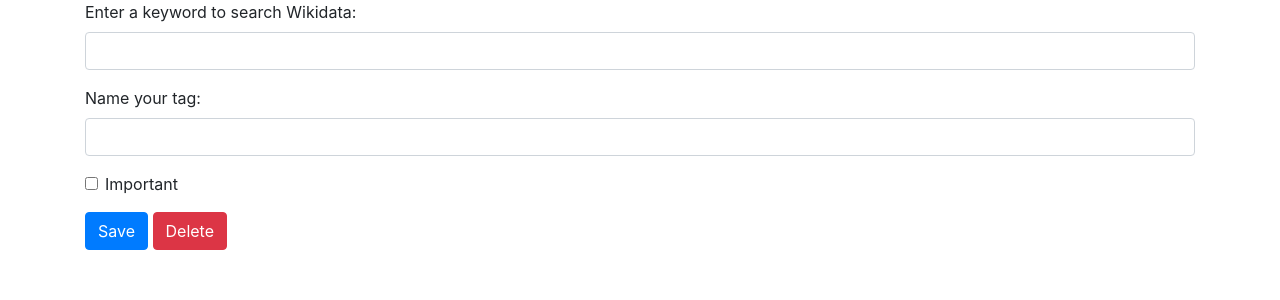
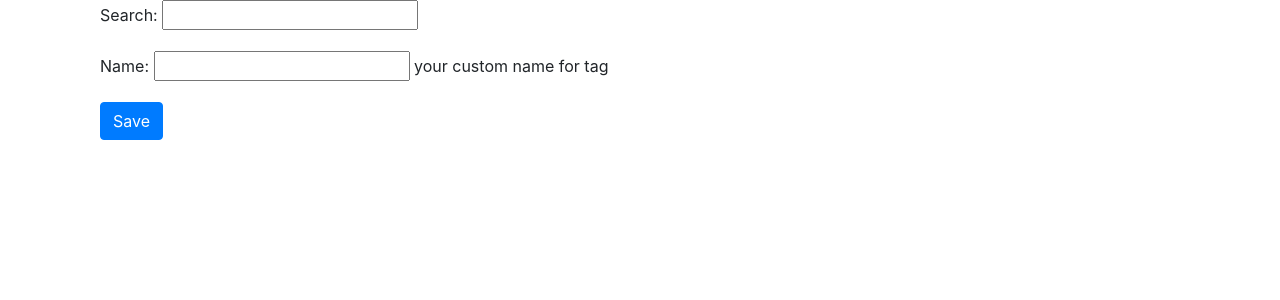
Before and after one commit to gulsahkeskin/boun-swe-573, a Django app: page /create_tag/ in a window 1280 px wide. Shown: the part 56-356 px from the top of the page. Run offline with Django 3.2, Linux system fonts and the light colour scheme; the visitor is signed in with stand-in values (Sample User, id 1); some libraries are stand-ins or nearby versions.

Commit message:
suggestion list for tagging is created todo: suggestion list not coming to form

```diff
--- a/MediTagProject/urls.py
+++ b/MediTagProject/urls.py
@@ -31,5 +31,6 @@ urlpatterns = [
     path('search_results/', views.search_results, name='search_results'),
     path('article_details/<int:pk>', views.article_details, name='article_details'),
     path('create_tag/', views.create_tag, name='create_tag'),
+    path('tag_list/', views.tag_list, name='tag_list'),
 
 ]
--- a/Tagapp/forms.py
+++ b/Tagapp/forms.py
@@ -1,7 +1,9 @@
+import requests
 from django.contrib.auth.forms import UserCreationForm
 from django.contrib.auth.models import User
 from django import forms
-from Tagapp.models import Tag
+
+from wikiFile import WikiData
 
 
 class CreateUserForm(UserCreationForm):
@@ -10,6 +12,13 @@ class CreateUserForm(UserCreationForm):
         fields = ['username', 'first_name', 'last_name', 'email', 'password1', 'password2']
 
 
+suggestion_list = WikiData.wiki_suggest(query="bipolar disorder")
+# print(choices)
+
+
 class TagForm(forms.Form):
-    class Meta:
-        model = Tag
+    # search = forms.MultipleChoiceField(choices=suggestion_list)
+    search = forms.CharField()
+    name = forms.CharField(help_text='your custom name for tag')
+    botcathcer = forms.CharField(required=False,
+                                 widget=forms.HiddenInput)
--- a/Tagapp/templates/tagapp/article_details.html
+++ b/Tagapp/templates/tagapp/article_details.html
@@ -12,6 +12,7 @@
     <p>{{ abstract }}</p>
     <h6>Keywords: </h6>
     <p>{{ keywords }}</p>
+    <p>Tags: {{ tags }}</p>
 
 
 <a class="btn btn-primary" href="/create_tag">Create tag</a>
--- a/Tagapp/templates/tagapp/base.html
+++ b/Tagapp/templates/tagapp/base.html
@@ -9,6 +9,7 @@
     <link rel="stylesheet" href="https://stackpath.bootstrapcdn.com/bootstrap/4.4.1/css/bootstrap.min.css" integrity="sha384-Vkoo8x4CGsO3+Hhxv8T/Q5PaXtkKtu6ug5TOeNV6gBiFeWPGFN9MuhOf23Q9Ifjh" crossorigin="anonymous">
     <link rel="icon" type="image/png"  href="{% static 'tagapp/orange-lotus.png' %}">
 {#    <link rel="icon" type="image/png"  href="{% static 'tagapp/blue-lotus.png' %}">#}
+    <link rel="stylesheet" href="//code.jquery.com/ui/1.12.1/themes/base/jquery-ui.css">
     <title>MediTag</title>
 </head>
 <body>
@@ -66,6 +67,9 @@
 
 <!-- Optional JavaScript -->
 <!-- jQuery first, then Popper.js, then Bootstrap JS -->
+
+   <script src="https://code.jquery.com/jquery-1.12.4.js"></script>
+  <script src="https://code.jquery.com/ui/1.12.1/jquery-ui.js"></script>
 <script src="https://code.jquery.com/jquery-3.4.1.slim.min.js" integrity="sha384-J6qa4849blE2+poT4WnyKhv5vZF5SrPo0iEjwBvKU7imGFAV0wwj1yYfoRSJoZ+n" crossorigin="anonymous"></script>
 <script src="https://cdn.jsdelivr.net/npm/popper.js@1.16.0/dist/umd/popper.min.js" integrity="sha384-Q6E9RHvbIyZFJoft+2mJbHaEWldlvI9IOYy5n3zV9zzTtmI3UksdQRVvoxMfooAo" crossorigin="anonymous"></script>
 <script src="https://stackpath.bootstrapcdn.com/bootstrap/4.4.1/js/bootstrap.min.js" integrity="sha384-wfSDF2E50Y2D1uUdj0O3uMBJnjuUD4Ih7YwaYd1iqfktj0Uod8GCExl3Og8ifwB6" crossorigin="anonymous"></script>
--- a/Tagapp/templates/tagapp/create_tag.html
+++ b/Tagapp/templates/tagapp/create_tag.html
@@ -1,23 +1,31 @@
 {% extends 'tagapp/base.html' %}
 
 {% block content %}
+    <!-- The Wikidata search and tag form -->
 
-    <form method="POST" action="/create_tag/">
-                {% csrf_token %}
-                <div class="form-group">
-                    <label for="title">Enter a keyword to search Wikidata:</label>
-                    <input type="text" name="title" class="form-control" id="title" value="{{ Tag.title }}" required>
-                </div>
-                <div class="form-group">
-                    <label for="memo">Name your tag: </label>
-                    <input name="description" rows="5" class="form-control" id="description" >{{ Tag.description }}</input>
-                </div>
-                <div class="form-group form-check">
-                    <input type="checkbox" name="important" class="form-check-input" id="important" {% if todo.important %}checked{% endif %}>
-                    <label class="form-check-label" for="important">Important</label>
-                </div>
-                <button type="submit" class="btn btn-primary">Save</button>
-                <button type="button" class="btn btn-danger" onclick="$('#delete_tag').click()">Delete</button>
-            </form>
+    <div class = "container">
+        <form method="POST">
+            {% csrf_token %}
+            {{ form.as_p }}
+            <input type="submit" class="btn btn-primary" value="Save">
+
+        </form>
+    </div>
+{#    <form class="TagForm" method="POST">#}
+{#        {% csrf_token %}#}
+{##}
+{#        <div class="form-group">#}
+{#            <label for="title">Enter a keyword to search Wikidata:</label>#}
+{#            <input type="text" name="search" class="form-control" id="query" required>#}
+{#            <button class="btn btn-outline-secondary my-2 my-sm-0" type="submit" name="submit">Search</button>#}
+{#        </div>#}
+{#        <div class="form-group">#}
+{#            <label for="memo">Name your tag: </label>#}
+{#            <input name="description" class="form-control" id="description"> </input>#}
+{#        </div>#}
+{#        <button type="submit" class="btn btn-primary">Save</button>#}
+{#        <button type="button" class="btn btn-danger" onclick="$('#delete_tag').click()">Delete</button>#}
+{#    </form>#}
+
 
 {% endblock %}
--- a/Tagapp/views.py
+++ b/Tagapp/views.py
@@ -5,9 +5,10 @@ from django.contrib.auth.forms import UserCreationForm, AuthenticationForm
 from django.contrib.auth.models import User
 from django.contrib.auth import authenticate, login, logout
 from django.db import IntegrityError
+from .forms import TagForm
+
 from .models import Article, Tag, Author, RelatedKeywords
 from django.db.models import Q
-from .forms import TagForm
 from django.contrib.postgres.search import SearchQuery
 from django.core.paginator import Paginator
 
@@ -67,28 +68,13 @@ def logout_user(request):
 
 @login_required
 def search(request):
-    # if request.method == 'POST':
-    #     article_as_dict = {}
-    #     articles = Article.objects.filter(article_title__icontains='searched')
-    #     for index, article in enumerate(articles):
-    #         article_as_dict[index] = {'title': article.article_title}
-    #     # print(article_as_dict)
-    #     return render(request, 'Tagapp/search_results.html', {'articles': article_as_dict})
-    # else:
-    #     return render(request, 'Tagapp/search.html', {})
-
     if request.method == "POST":
         searched = request.POST.get('searched')
         if searched:
-        # articles = Article.objects.filter(SearchQuery('article_title'))
-        # if searched:
-        # print(searched)
             articles = Article.objects.filter(Q(article_title__icontains=searched)).distinct()
         # print(len(articles))
 
             return render(request, 'tagapp/search_results.html', context={'articles': articles})
-
-        # return render(request, 'tagapp/search_results.html', {'searched': searched})
     else:
         return render(request, 'tagapp/search.html', {})
 
@@ -124,36 +110,49 @@ def article_details(request, pk):
         "abstract": article.abstract,
         "keywords": keywords,
         "doi": article.doi,
-        # "tags": tags
+        "tags": tags
     }
     return render(request, 'tagapp/article_details.html', context=article_dict)
 
 
-    # if request.method == 'GET':
-    #     query = request.GET.get('q')
-    #     searchbutton = request.GET.get('submit')
-    #     if query is not None:
-    #         lookups = Q(journal_title__icontains=query) | Q(article_title__icontains=query)
-    #
-    #         results = Article.objects.filter(lookups).distinct()
-    #
-    #         context = {'results': results,
-    #                    'searchbutton': searchbutton}
-    #
-    #         return render(request, 'tagapp/search.html', context)
-    #
-    #     else:
-    #         return render(request, 'tagapp/search.html')
+@login_required
+# def create_tag(request, pk):
+#     article = Article.objects.get(pk=pk)
+#     tags = Tag.objects.filter(article=article)
+#     if request.method == 'POST':
+#         form = TagForm(data=request.POST)
+#         query = request.POST.get('query')
+#         if query:
+#             suggestions = WikiData.wiki_suggest(query)
+#             print(suggestions)
+#             article.Tag.add(tags)
+#
+#     return render(request, 'tagapp/create_tag.html', {'form': TagForm})
 
 @login_required
 def create_tag(request):
+    form = TagForm()
+    if request.method == 'POST':
+        form = TagForm(request.POST)
     # if request.method == 'POST':
-        # if 'create_tag' in request.POST:
-        #     form = TagForm(data=request.POST)
-        #     if form.data['wiki_id']:
-        #         Article.Tag.add(newtag)
+    #     query = request.POST.get('query')
+    #     form = TagForm(data=request.POST)
+    #     if form.data['suggestions']:
+    #         choices = form.data['suggestions']
 
-    return render(request, 'tagapp/create_tag.html')
+    return render(request, 'tagapp/create_tag.html', {'form': form})
+    # if request.method == 'GET':
+    #     return render(request, 'tagapp/create_tag.html', {'form': TagForm()})
+    # else:
+    #     try:
+    #         form = TagForm(data=request.POST)
+    #         newtag = form.save(commit=False)
+    #         newtag.user = request.user
+    #         newtag.save()
+    #     except ValueError:
+    #         return render(request, 'tagapp/create_tag.html', {'form': TagForm(), 'error': "bad data passed in"})
+
+    # return redirect('article_details')
 
 
 @login_required
@@ -162,3 +161,7 @@ def delete_tag(request, pk):
     if request.method == 'POST':
         tag.delete()
         return redirect('article_details')
+
+
+def tag_list(request):
+    return render(request, 'tag_list.html')
```
Also changed, not shown: wikiFile.py (+28 -5 lines).
